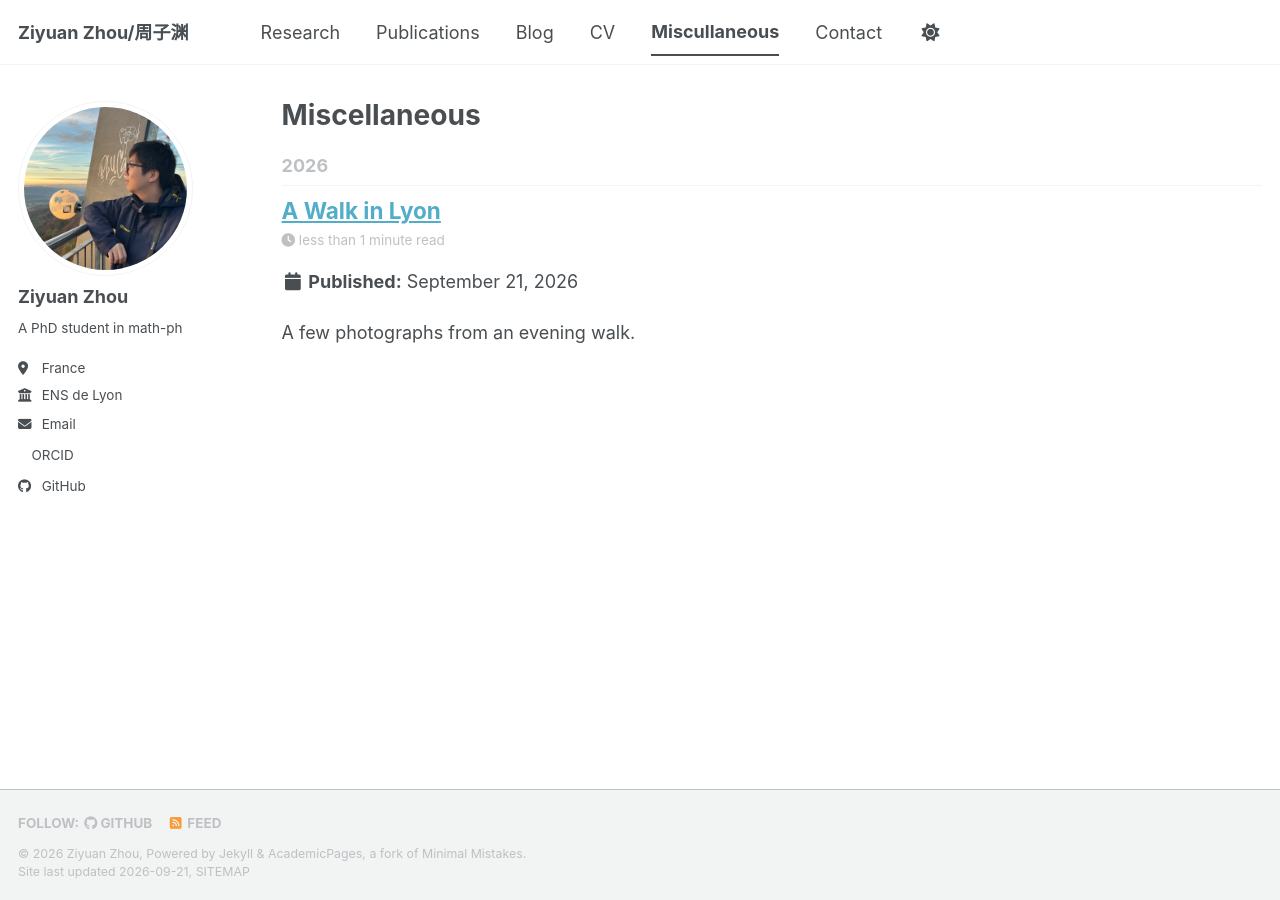
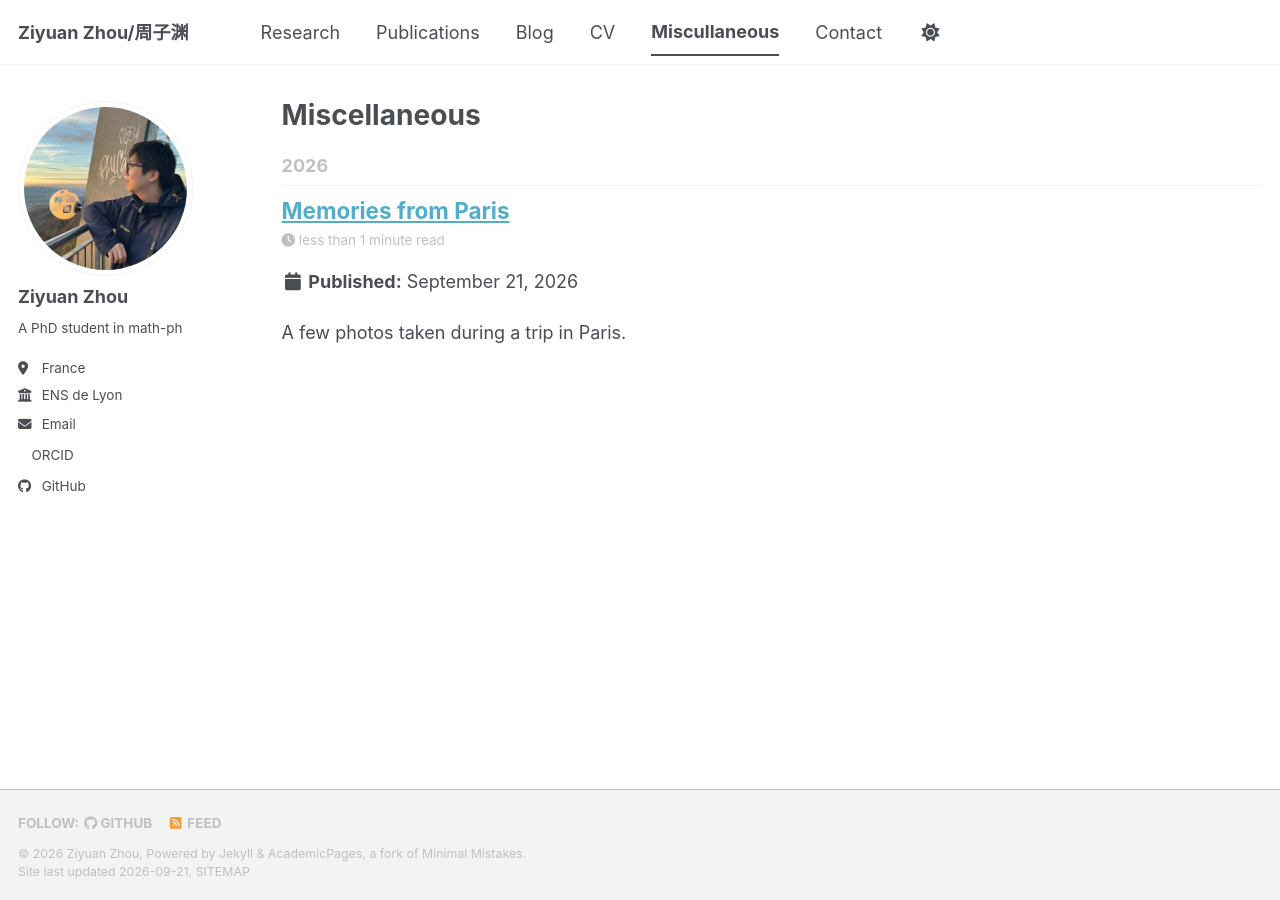
Before and after one commit to TzuyZhou/tzuyzhou.github.io, a Jekyll site: the page built from _pages/miscellaneous.html, in a window 1280 px wide. Built offline with Jekyll 4.4.1, drawn with Linux system fonts in a browser that asks for light colours; a style sheet for code colours, icons or effects is not loaded.

Commit message:
test for miscellaneous

```diff
--- a/_miscellaneous/2026-09-21-test.md
+++ b/_miscellaneous/2026-09-21-test.md
@@ -1,13 +1,14 @@
 ---
-title: "A Walk in Lyon"
+title: "Memories from Paris"
 date: 2026-09-21
-permalink: /miscellaneous/2026/09/test/
+permalink: /miscellaneous/2026/09/photos-1/
 tags:
  - photos
 ---
 
-A few photographs from an evening walk.
+A few photos taken during a trip in Paris.
 
-![Lyon](/images/lyon-01.jpg)
-
-![Lyon](/images/lyon-02.jpg)
+<div class="photo-grid">
+  <img src="/images/Paris/MonaLisa.jpeg" alt="Photo 1">
+  <img src="/images/Paris/Arc.jpeg" alt="Photo 2">
+</div>
```
Also changed, not shown: images/Paris/Arc.jpeg (added), images/Paris/MonaLisa.jpeg (added).
